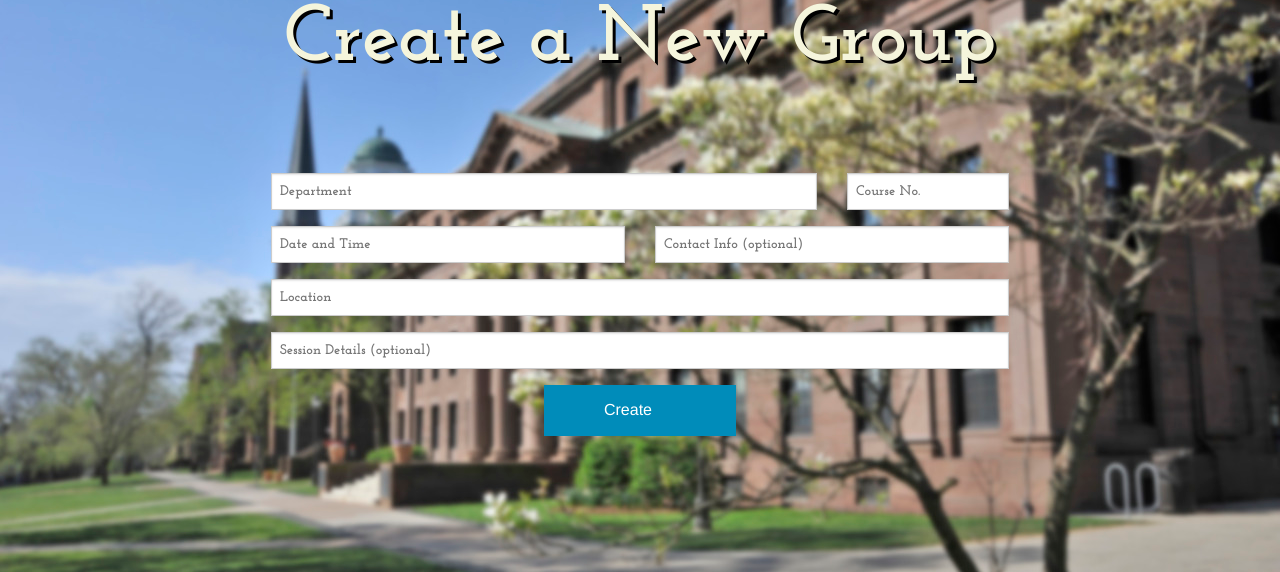
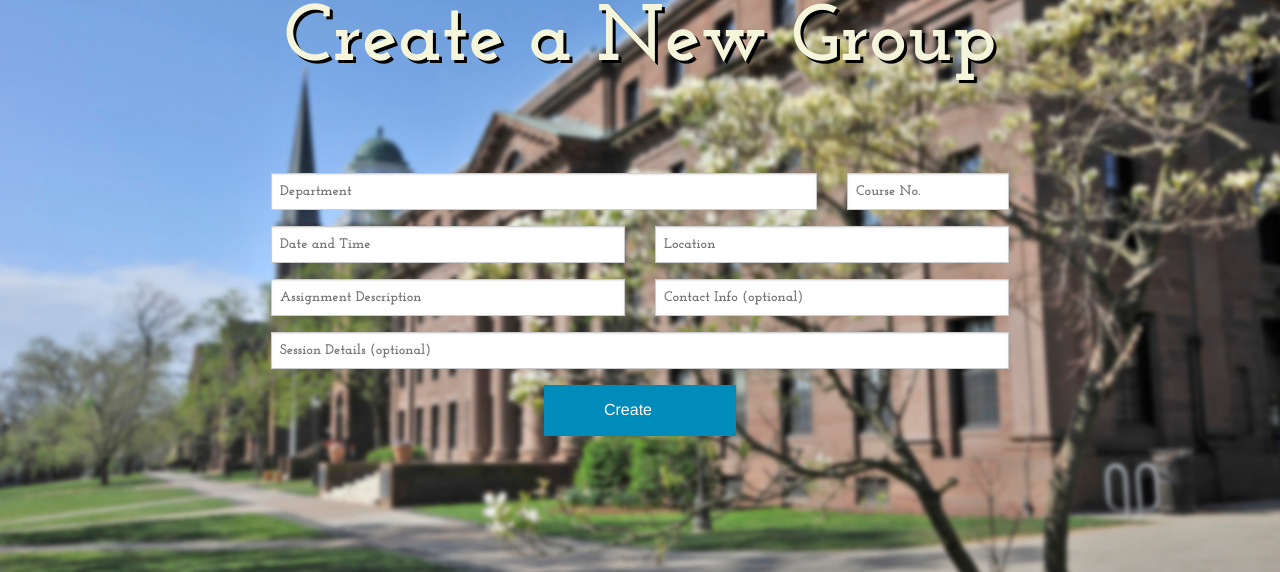
Before and after one commit to weshack/study_buddy, a Flask app: page /create in a window 1280 px wide. Shown: the part 116-688 px from the top of the page. Run offline with Flask 2, Linux system fonts and the light colour scheme; some libraries are stand-ins or nearby versions.

Commit message:
add assignment description to study group form

```diff
--- a/templates/create.html
+++ b/templates/create.html
@@ -55,16 +55,17 @@
                  <div class="large-6 columns">
                     <input type="text" placeholder="Date and Time" name="datetime" id='datetimepicker' required/>
                 </div>
-
+                <div class="large-6 columns">
+                    <input type="text" placeholder="Location" name="location" required/>
+                </div>
+            </div>
+            <div class="row">
+                <div class="large-6 columns">
+                    <input type="text" placeholder="Assignment Description" name="description" required/>
+                </div>
                 <div class="large-6 columns">
                     <input type="text" placeholder="Contact Info (optional)" name="contact" />
                 </div>
-            </div>
-            <div class="row">
-                <div class="large-12 columns">
-                    <input type="text" placeholder="Location" name="location" required/>
-                </div>
-
             </div>
             <div class="row">
                 <div class="large-12 columns">
```
